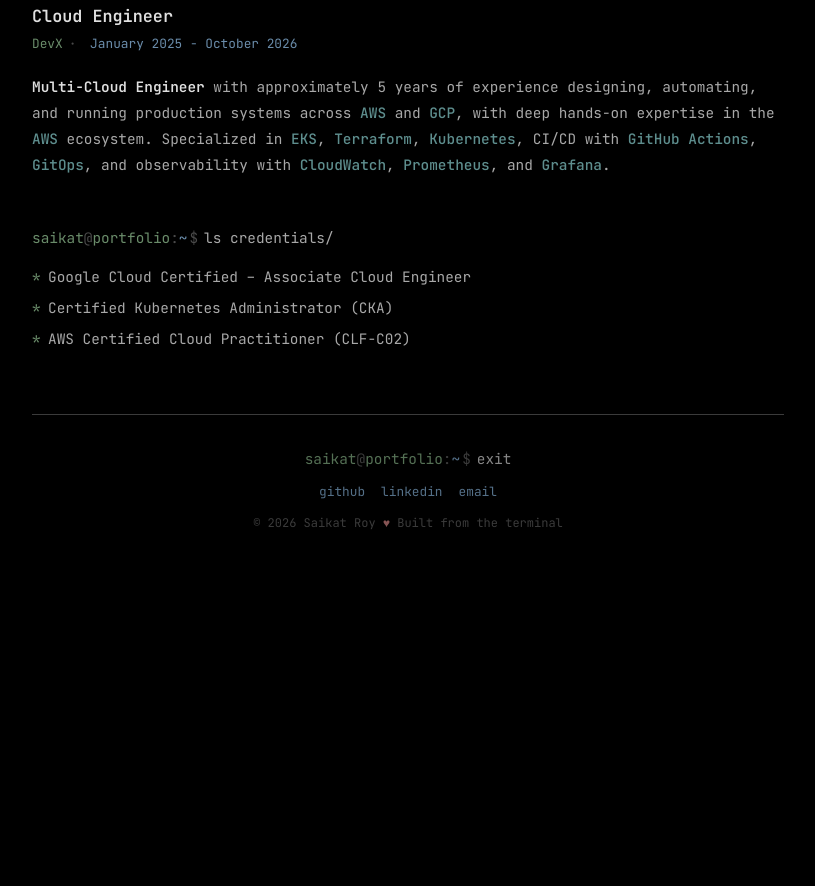
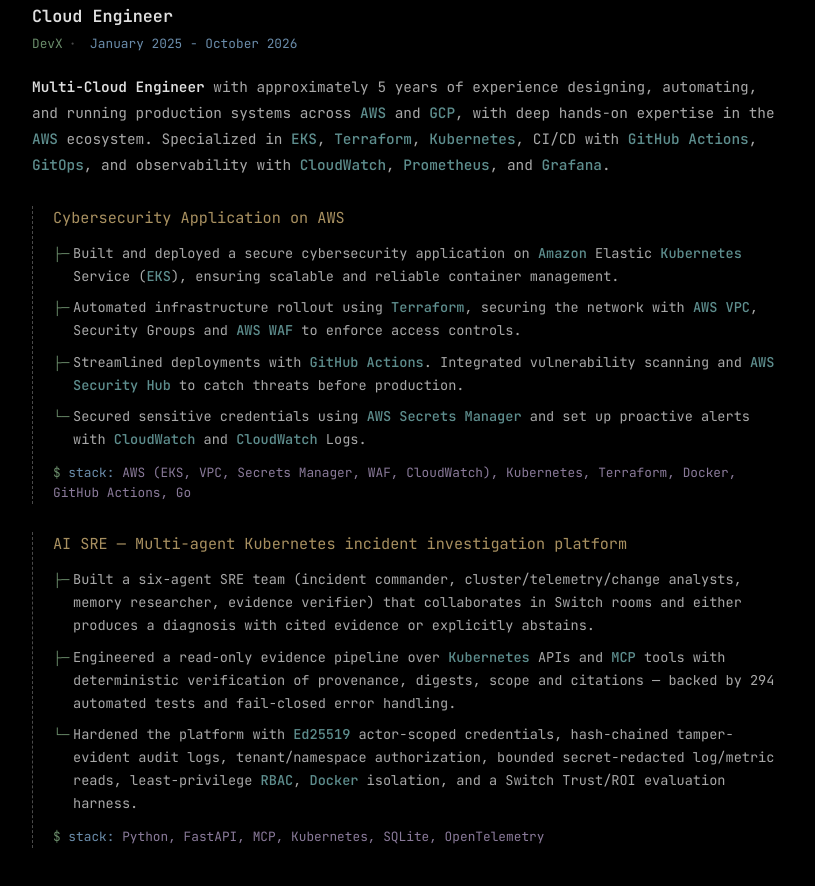
Before and after one commit to saikatroy973/portfolio, a plain HTML site: page index.html in a window 1280 px wide. Shown: the part 1754-2640 px from the top of the page, without its empty margins (232-1047 px from the left). Before the commit the page ends 2328 px from the top, so only its background shows below. Drawn offline with Linux system fonts and the light colour scheme.

Commit message:
update: add DevX cybersecurity and AI SRE projects

```diff
--- a/index.html
+++ b/index.html
@@ -416,7 +416,7 @@ const techKeywords = [
   "Prometheus", "Grafana", "Trivy", "Vault", "Go", "Python", "Bash", "SQL",
   "Confluent Kafka", "Kafka Connect", "Schema Registry", "Kafka", "ClickHouse", "Kubeflow", "Airflow",
   "GLM-5.2", "llama.cpp", "GGUF", "OpenAI-compatible REST API", "Hugging Face",
-  "Linux VPS", "Network Policies", "TLS", "RBAC"
+  "Linux VPS", "Network Policies", "TLS", "RBAC", "FastAPI", "MCP", "SQLite", "OpenTelemetry", "Ed25519"
 ];
 
 function highlightTech(text) {
@@ -479,7 +479,27 @@ const experience = [
     company: "DevX",
     date: "January 2025 - October 2026",
     summary: "<strong>Multi-Cloud Engineer</strong> with approximately 5 years of experience designing, automating, and running production systems across AWS and GCP, with deep hands-on expertise in the AWS ecosystem. Specialized in EKS, Terraform, Kubernetes, CI/CD with GitHub Actions, GitOps, and observability with CloudWatch, Prometheus, and Grafana.",
-    projects: []
+    projects: [
+      {
+        title: "Cybersecurity Application on AWS",
+        bullets: [
+          "Built and deployed a secure cybersecurity application on Amazon Elastic Kubernetes Service (EKS), ensuring scalable and reliable container management.",
+          "Automated infrastructure rollout using Terraform, securing the network with AWS VPC, Security Groups and AWS WAF to enforce access controls.",
+          "Streamlined deployments with GitHub Actions. Integrated vulnerability scanning and AWS Security Hub to catch threats before production.",
+          "Secured sensitive credentials using AWS Secrets Manager and set up proactive alerts with CloudWatch and CloudWatch Logs."
+        ],
+        stack: "AWS (EKS, VPC, Secrets Manager, WAF, CloudWatch), Kubernetes, Terraform, Docker, GitHub Actions, Go"
+      },
+      {
+        title: "AI SRE — Multi-agent Kubernetes incident investigation platform",
+        bullets: [
+          "Built a six-agent SRE team (incident commander, cluster/telemetry/change analysts, memory researcher, evidence verifier) that collaborates in Switch rooms and either produces a diagnosis with cited evidence or explicitly abstains.",
+          "Engineered a read-only evidence pipeline over Kubernetes APIs and MCP tools with deterministic verification of provenance, digests, scope and citations — backed by 294 automated tests and fail-closed error handling.",
+          "Hardened the platform with Ed25519 actor-scoped credentials, hash-chained tamper-evident audit logs, tenant/namespace authorization, bounded secret-redacted log/metric reads, least-privilege RBAC, Docker isolation, and a Switch Trust/ROI evaluation harness."
+        ],
+        stack: "Python, FastAPI, MCP, Kubernetes, SQLite, OpenTelemetry"
+      }
+    ]
   }
 ];
 
```
